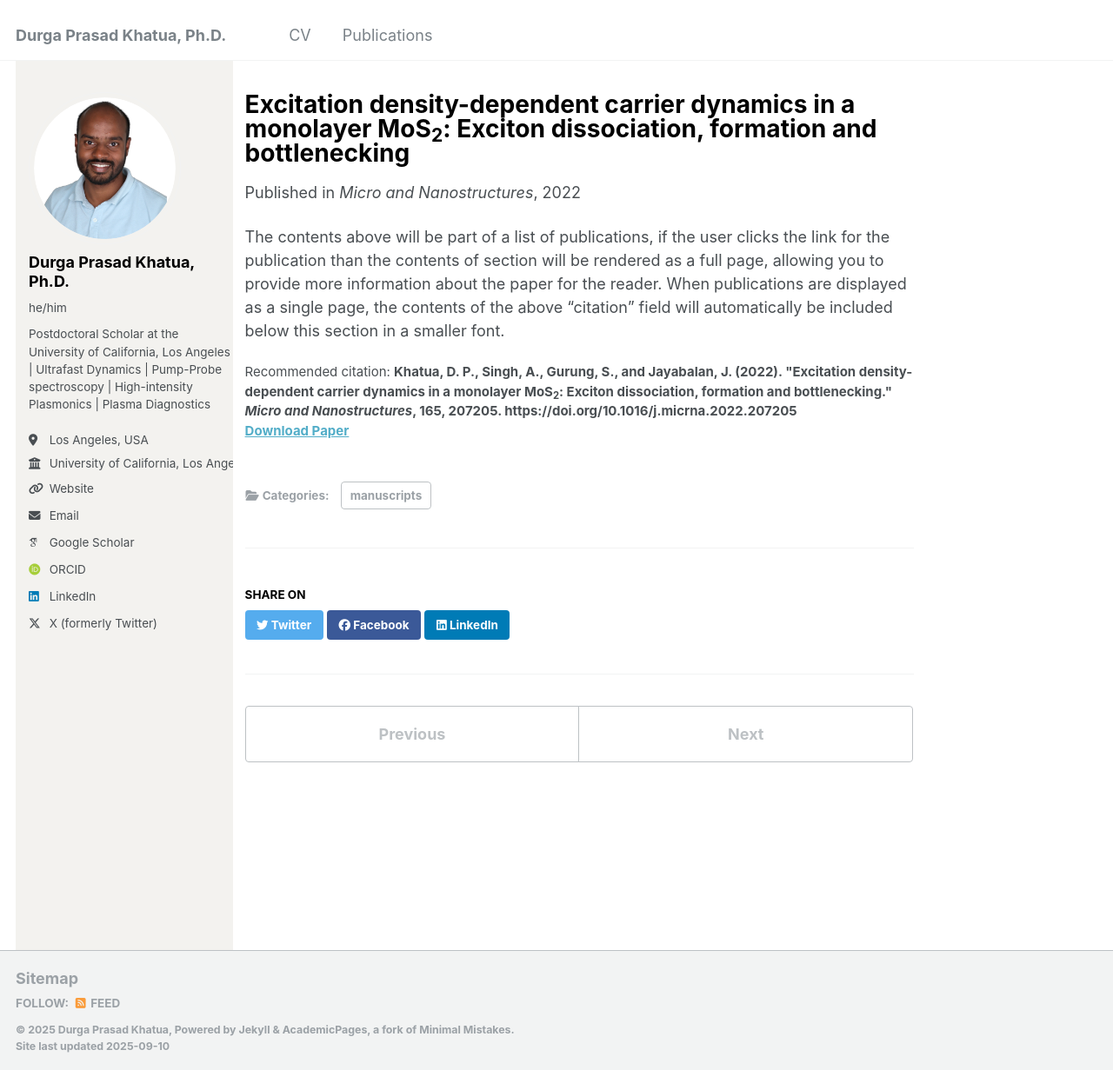
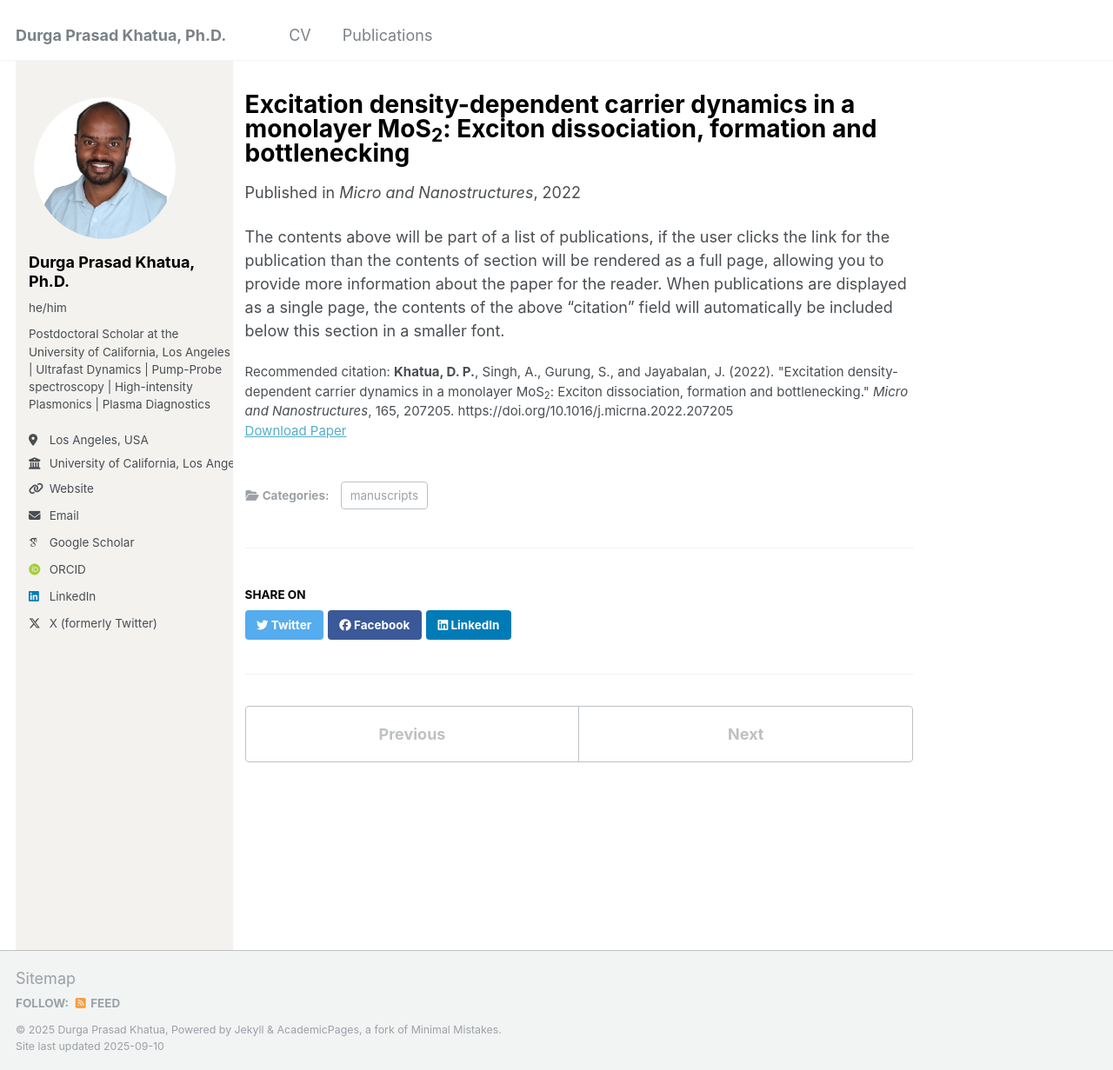
Before and after one commit to Khatua03/DurgaPrasadKhatua.github.io, a Jekyll site: the page built from _publications/2010-10-01-paper-title-number-2.md, in a window 1280 px wide and 1231 px high. Shown: the whole window at 87% size. Built offline with Jekyll 4.4.1, drawn with Linux system fonts in a browser that asks for light colours; some web fonts are replaced.

```diff
--- a/_publications/2010-10-01-paper-title-number-2.md
+++ b/_publications/2010-10-01-paper-title-number-2.md
@@ -7,7 +7,7 @@ excerpt: "This study explores transient carrier dynamics in monolayer MoS<sub>2<
 date: 2022-08-01
 venue: "Micro and Nanostructures"
 paperurl: "https://doi.org/10.1016/j.micrna.2022.207205"
-citation: '<strong>Khatua, D. P.<strong>, Singh, A., Gurung, S., and Jayabalan, J. (2022). "Excitation density-dependent carrier dynamics in a monolayer MoS<sub>2</sub>: Exciton dissociation, formation and bottlenecking." <i>Micro and Nanostructures</i>, 165, 207205. https://doi.org/10.1016/j.micrna.2022.207205'
+citation: '<strong>Khatua, D. P.</strong>, Singh, A., Gurung, S., and Jayabalan, J. (2022). "Excitation density-dependent carrier dynamics in a monolayer MoS<sub>2</sub>: Exciton dissociation, formation and bottlenecking." <i>Micro and Nanostructures</i>, 165, 207205. https://doi.org/10.1016/j.micrna.2022.207205'
 ---
 
 The contents above will be part of a list of publications, if the user clicks the link for the publication than the contents of section will be rendered as a full page, allowing you to provide more information about the paper for the reader. When publications are displayed as a single page, the contents of the above "citation" field will automatically be included below this section in a smaller font.
```
